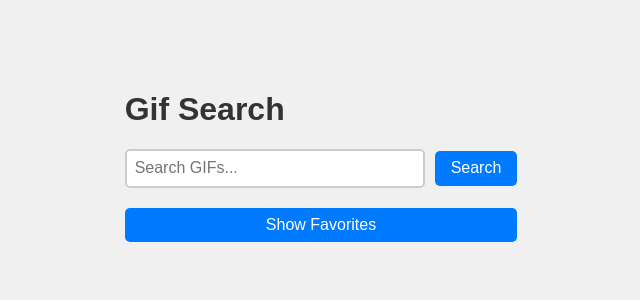
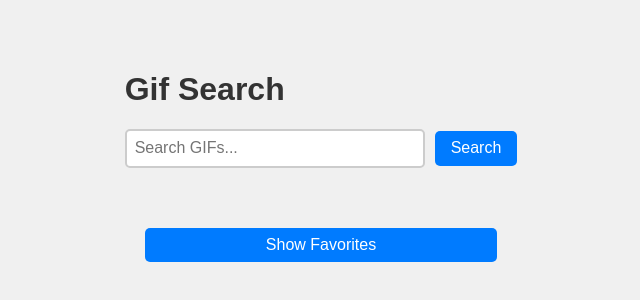
Before and after one commit to EddyJCuesta/gif-search-app, a React (Vite) app: page / in a window 1280 px wide. Shown: the part 234-534 px from the top of the page, without its empty margins (319-959 px from the left). Built offline with nearby package versions, Linux system fonts and the light colour scheme.

Commit message:
add media query to make app responsive

```diff
--- a/src/App.css
+++ b/src/App.css
@@ -48,6 +48,14 @@ body {
 
   button:hover {
     background-color: #0056b3;
+  }
+
+  .gif-list-wrapper {
+    display: flex;
+    flex-wrap: wrap;
+    flex-direction: column;
+    justify-content: space-between;
+    padding: 20px;
   }
 
   .gif-list {
@@ -119,8 +127,6 @@ body {
   .favorites-popup button:hover {
     background-color: #0056b3;
   }
-
-  /* ... Other styles ... */
 
 .favorites-popup {
   position: fixed;
@@ -206,3 +212,104 @@ body {
 .share-icon:hover {
   color: #000;
 }
+
+/* Media Query */
+@media (min-width: 1024px) {
+  body {
+    padding: 20px;
+  }
+
+  .gif-list {
+    display: grid;
+    grid-template-columns: repeat(auto-fit, minmax(250px, 1fr));
+    gap: 15px;
+  }
+
+  .favorites-popup {
+    width: 30%;
+  }
+
+  .favorites-popup h2 {
+    font-size: 28px;
+  }
+
+  .favorites-item img {
+    width: 100px;
+    margin-right: 14px;
+  }
+
+  .favorites-item button {
+    font-size: 16px;
+    padding: 8px 14px;
+  }
+
+  .share-button {
+    margin-top: 14px;
+  }
+
+  .share-icon {
+    font-size: 24px;
+    margin-right: 12px;
+  }
+}
+
+@media (min-width: 768px) {
+  body {
+    padding: 20px;
+  }
+
+}
+
+@media (max-width: 375px) {
+
+  form, h1 {
+    padding-left: 10px;
+  }
+
+  input[type="text"] {
+    width: 260px;
+  }
+
+  .gif-list {
+    grid-template-columns: repeat(3, minmax(100px, 1fr));
+    gap: 8px;
+  }
+
+  .gif-container {
+    position: relative;
+    width: 100%;
+  }
+
+  .heart {
+    font-size: 20px;
+    top: 8px;
+    right: 8px;
+  }
+
+  .favorites-popup {
+    width: 90%;
+  }
+
+  .favorites-popup h2 {
+    font-size: 18px;
+  }
+
+  .favorites-item img {
+    width: 60px;
+    margin-right: 8px;
+  }
+
+  .favorites-item button {
+    font-size: 14px;
+    padding: 6px 10px;
+  }
+
+  .share-button {
+    margin-top: 10px;
+  }
+
+  .share-icon {
+    font-size: 20px;
+    margin-right: 8px;
+  }
+}
--- a/src/GifList.jsx
+++ b/src/GifList.jsx
@@ -37,6 +37,7 @@ const GifList = ({ gifs }) => {
   };
 
   return (
+    <div className='gif-list-wrapper'>
     <div className="gif-list">
       {/*  Loop through all Gifs */}
       {gifs.map((gif) => (
@@ -52,6 +53,7 @@ const GifList = ({ gifs }) => {
           </div>
         </div>
       ))}
+      </div>
       {/* Button to show favorite Gifs */}
       <button onClick={() => setShowFavorites(true)}>Show Favorites</button>
 
--- a/src/GifSearch.jsx
+++ b/src/GifSearch.jsx
@@ -42,6 +42,7 @@ const GifSearch = ({setGifs}) => {
           onChange={handleChange}
           placeholder="Search GIFs..."
           required
+          className='search-input'
         />
         <button type="submit">Search</button>
       </form>
```
